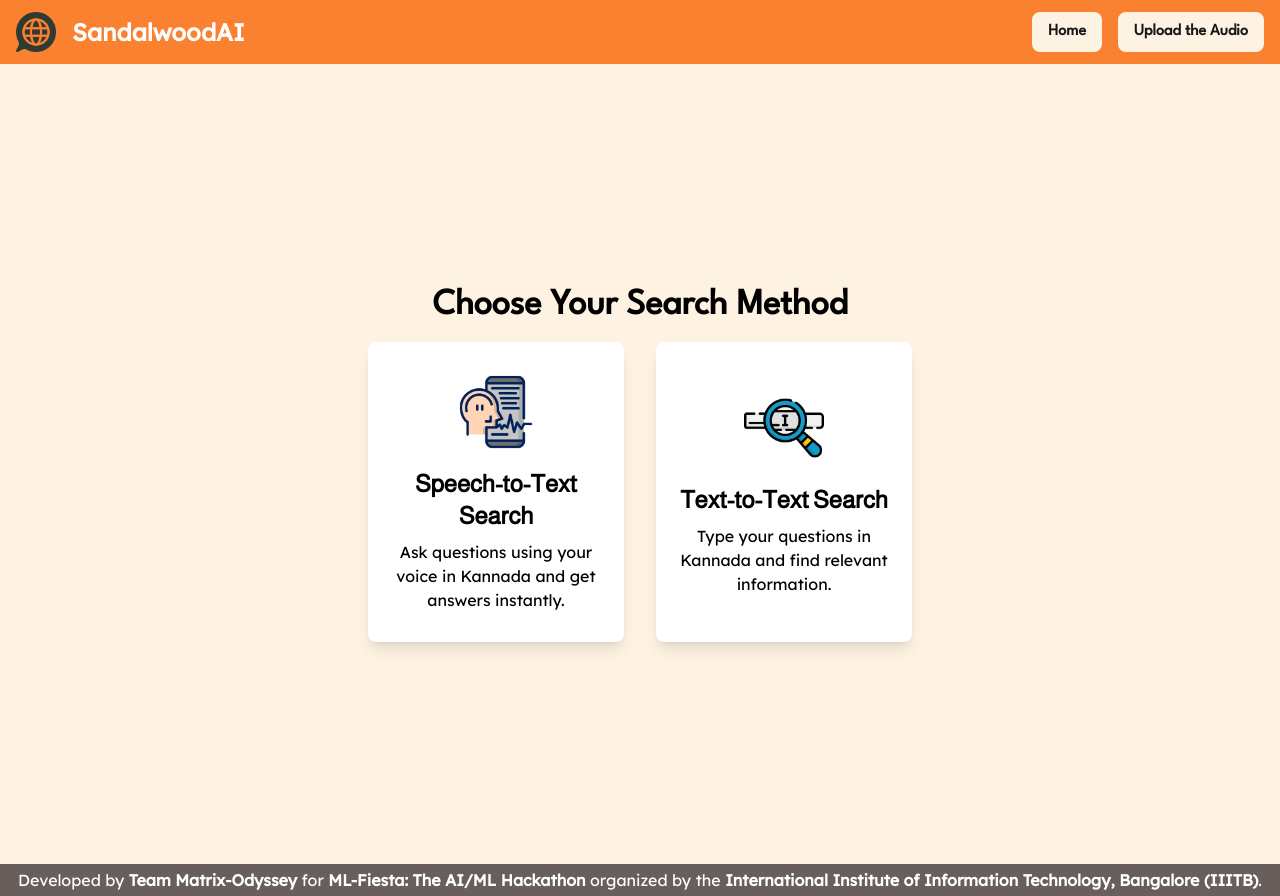
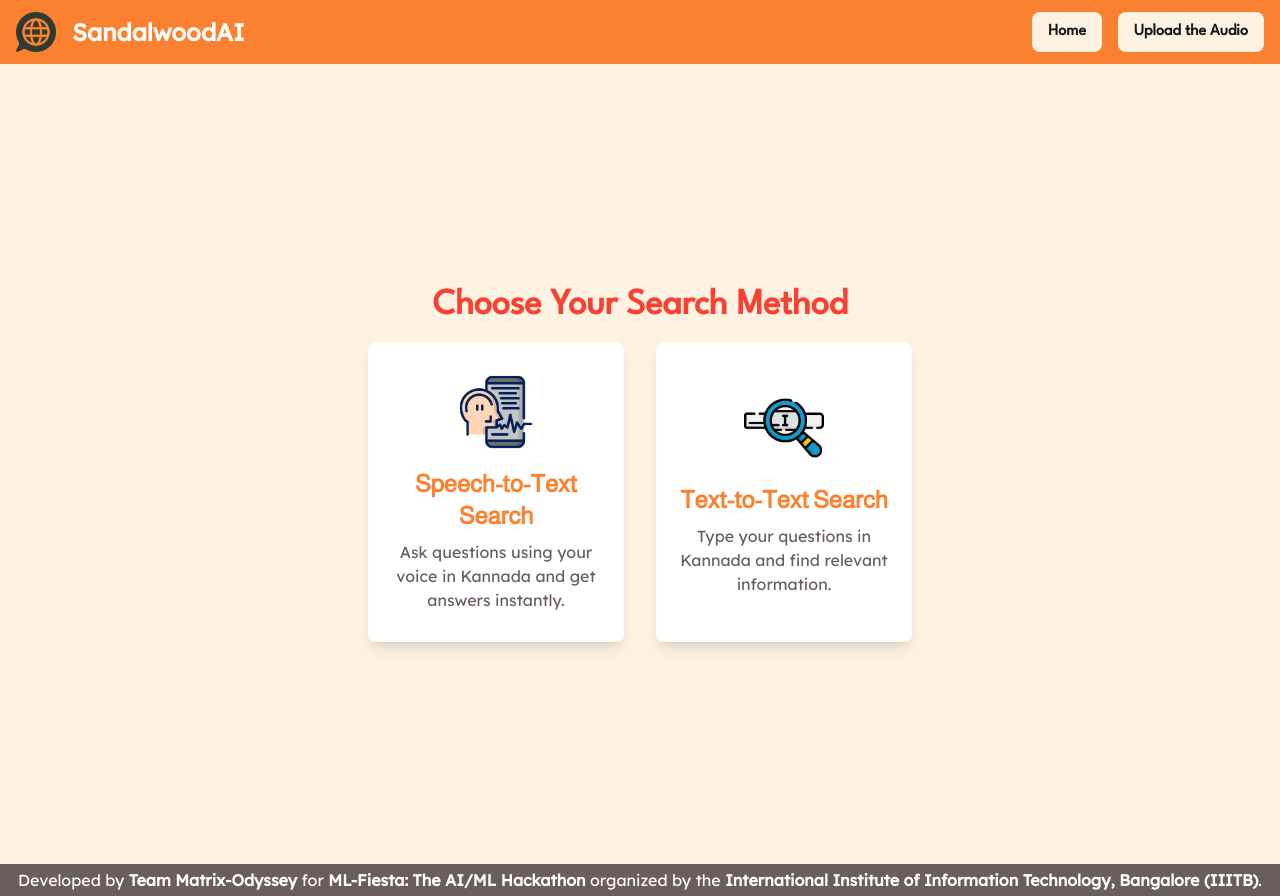
Before and after one commit to fromjyce/SandalwoodASR-Pipeline, a Next.js app in the folder frontend/: page /searchchoice in a window 1280 px wide. Built offline with nearby package versions, Linux system fonts and the light colour scheme.

Commit message:
added style

```diff
--- a/frontend/app/globals.css
+++ b/frontend/app/globals.css
@@ -71,6 +71,18 @@ body {
   color: var(--main-title-grey);
 }
 
+.sc-title {
+  color: var(--main-red);
+}
+
+.sc-card-title {
+  color: var(--main-orange);
+}
+
+.sc-card-desc {
+  color: var(--main-title-grey);
+}
+
 .main-footer {
   background: var(--main-title-grey);
 }
```
